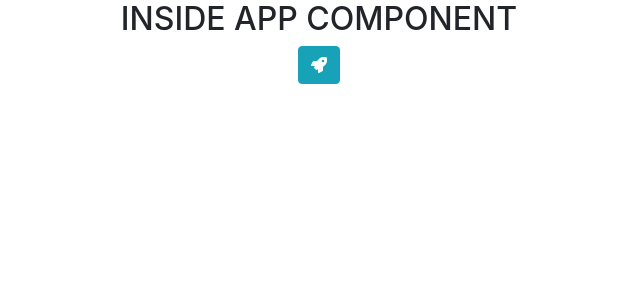
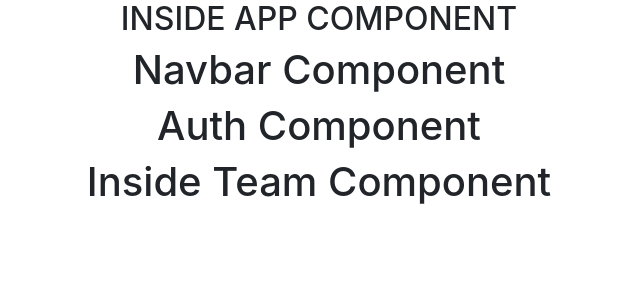
Before and after one commit to ancasimon/sports-roster, a React (Create React App) app: page / in a window 1280 px wide. Shown: the top 300 px of the page, without its empty margins (321-961 px from the left). Built offline with nearby package versions, Linux system fonts and the light colour scheme.

Commit message:
added components

```diff
--- a/src/App/App.js
+++ b/src/App/App.js
@@ -1,4 +1,9 @@
 import React from 'react';
+
+import Auth from '../components/Auth/Auth';
+import MyNavbar from '../components/MyNavbar/MyNavbar';
+import Team from '../components/Team/Team';
+
 import './App.scss';
 
 class App extends React.Component {
@@ -6,7 +11,9 @@
     return (
       <div className="App">
         <h2>INSIDE APP COMPONENT</h2>
-        <button className="btn btn-info"><i className="fas fa-rocket"></i></button>
+        <MyNavbar />
+        <Auth />
+        <Team />
       </div>
     );
   }
--- /dev/null
+++ b/src/components/Auth/Auth.js
@@ -0,0 +1,15 @@
+import React from 'react';
+
+import './Auth.scss';
+
+class Auth extends React.Component {
+  render() {
+    return (
+      <div className="Auth">
+        <h1>Auth Component</h1>
+      </div>
+    );
+  }
+}
+
+export default Auth;
--- /dev/null
+++ b/src/components/Auth/Auth.scss
@@ -0,0 +1,3 @@
+.Auth {
+  display: block;
+}
--- /dev/null
+++ b/src/components/MyNavbar/MyNavbar.js
@@ -0,0 +1,15 @@
+import React from 'react';
+
+import './MyNavbar.scss';
+
+class MyNavbar extends React.Component {
+  render() {
+    return (
+      <div className="MyNavbar">
+        <h1>Navbar Component</h1>
+      </div>
+    );
+  }
+}
+
+export default MyNavbar;
--- /dev/null
+++ b/src/components/MyNavbar/MyNavbar.scss
@@ -0,0 +1,3 @@
+.MyNavbar {
+  display: block;
+}
--- /dev/null
+++ b/src/components/Team/Team.js
@@ -0,0 +1,15 @@
+import React from 'react';
+
+import './Team.scss';
+
+class Team extends React.Component {
+  render() {
+    return (
+      <div className="Team">
+        <h1>Inside Team Component</h1>
+      </div>
+    );
+  }
+}
+
+export default Team;
--- /dev/null
+++ b/src/components/Team/Team.scss
@@ -0,0 +1,3 @@
+.Team {
+  display: block;
+}
```
